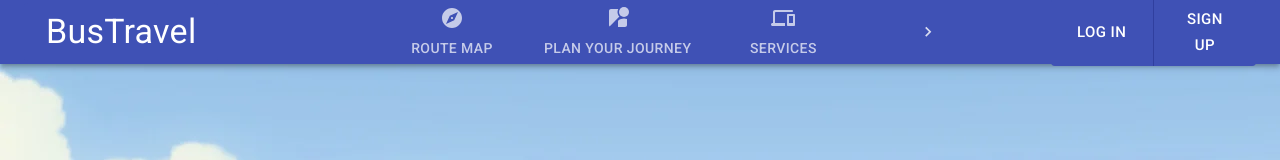
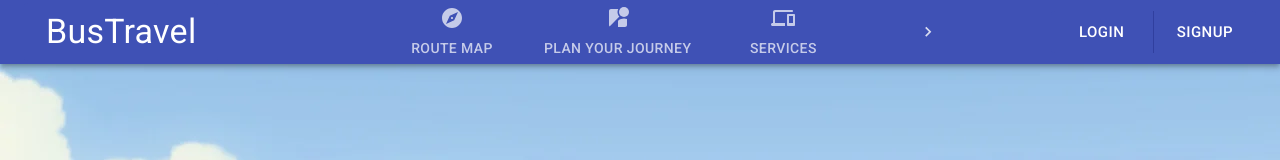
Before and after one commit to mateusz-chochol/FlixBus-Ripoff, a React (Create React App) app: page / in a window 1280 px wide. Shown: the top 160 px of the page. Built offline with nearby package versions, Linux system fonts and the light colour scheme; no server answers.

Commit message:
Fixing login signup buttons formatting

```diff
--- a/src/components/NavBar/AccountOptions.tsx
+++ b/src/components/NavBar/AccountOptions.tsx
@@ -97,11 +97,11 @@ const AccountOptions: React.FC = () => {
         disableFocusRipple
       >
         <Button className={classes.button} onClick={() => { history.push(routes.loginPage) }}>
-          Log In
-          </Button>
+          Login
+        </Button>
         <Button className={classes.button} onClick={() => { history.push(routes.singupPage) }}>
-          Sign Up
-          </Button>
+          Signup
+        </Button>
       </ButtonGroup>
     </>
   )
```
